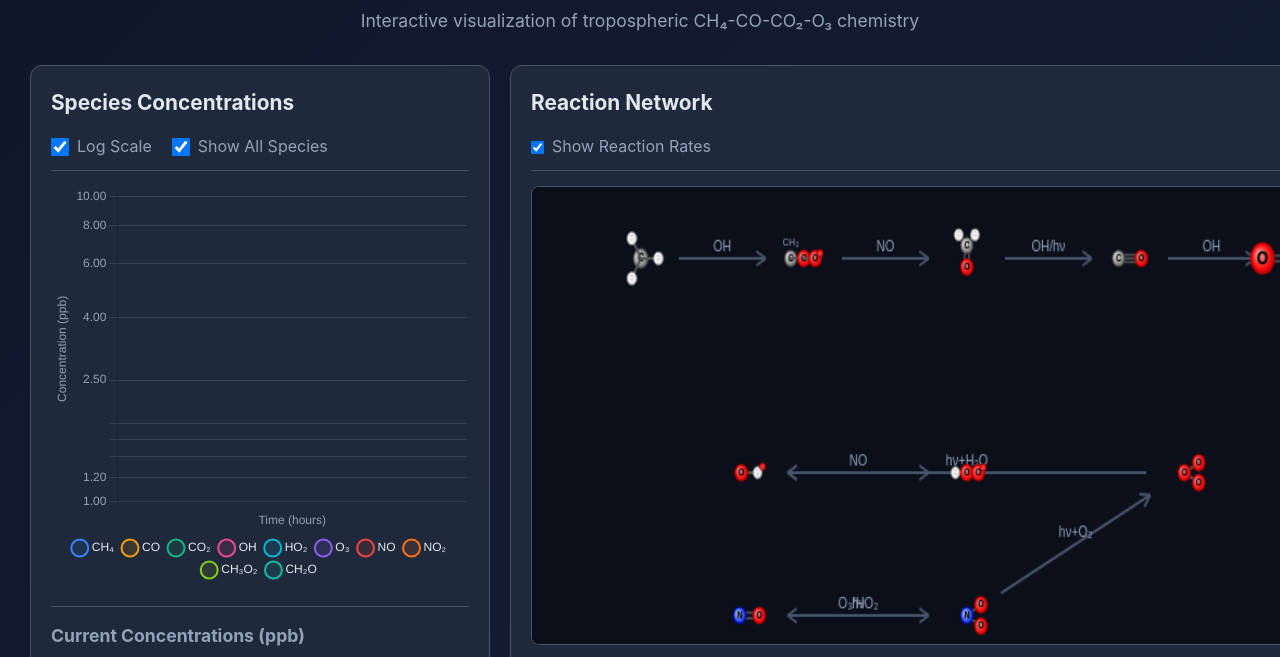
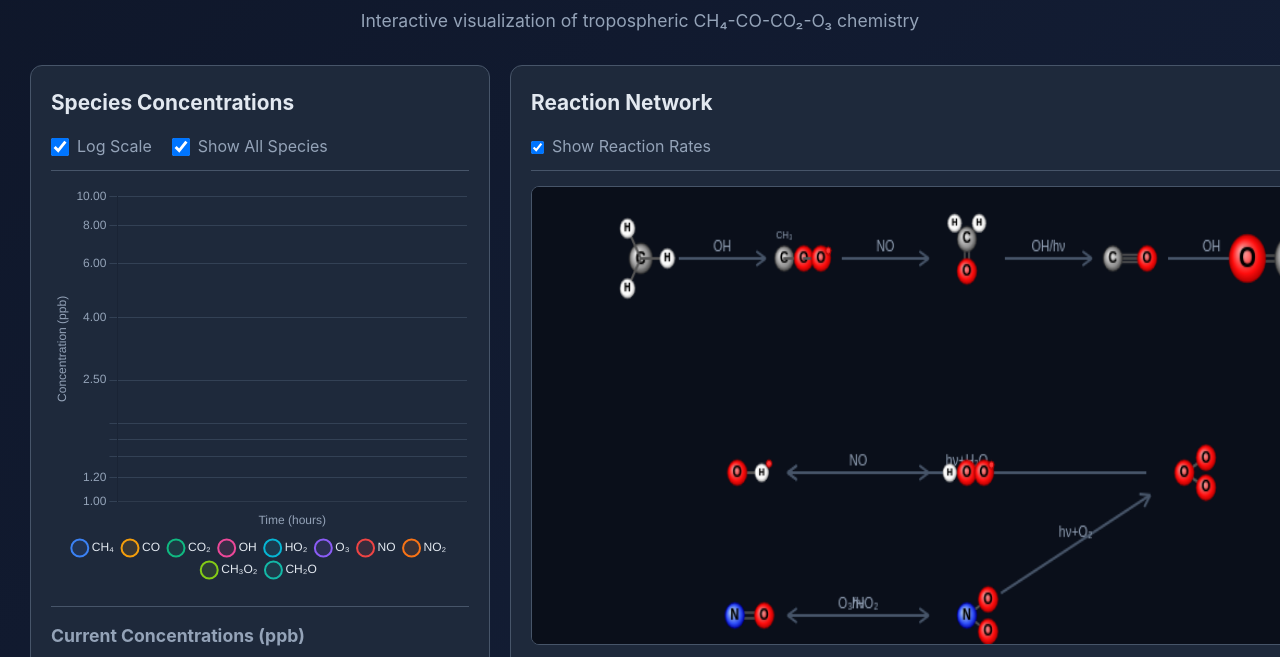
Before and after one commit to ada-hl4425/AC-Simulator, a plain HTML site: page index.html in a window 1280 px wide. Shown: the part 87-744 px from the top of the page. Drawn offline with nearby package versions, Linux system fonts and the light colour scheme.

Commit message:
Add files via upload

```diff
--- a/atmos-script.js
+++ b/atmos-script.js
@@ -1,9 +1,11 @@
 // ==========================================
 // ATMOSPHERIC CHEMISTRY SIMULATOR
 // Core Engine with Chemical Mechanism
+// VERSION 2.0 - With Molecular Structures
 // ==========================================
 
-console.log('🌍 Atmospheric Chemistry Simulator initializing...');
+console.log('🌍 Atmospheric Chemistry Simulator v2.0 initializing...');
+console.log('📦 Molecular structure rendering enabled');
 
 // Physical Constants
 const R = 8.314; // Gas constant J/(mol·K)
@@ -799,8 +801,14 @@ function drawArrow(ctx, x1, y1, x2, y2, color, label) {
 
 function drawNode(ctx, x, y, size, color, label) {
     // Draw molecular structures instead of simple circles
-    const scale = size;
+    const scale = Math.max(size * 1.5, 20); // Make molecules bigger
     const conc = 0; // Will be passed separately in future
+
+    // Debug: log first call
+    if (!drawNode.logged) {
+        console.log(`Drawing ${label} at (${x}, ${y}) with scale ${scale}`);
+        drawNode.logged = true;
+    }
 
     ctx.save();
     ctx.translate(x, y);
--- a/index.html
+++ b/index.html
@@ -206,6 +206,6 @@
         </footer>
     </div>
 
-    <script src="atmos-script.js"></script>
+    <script src="atmos-script.js?v=2.0"></script>
 </body>
 </html>
```
